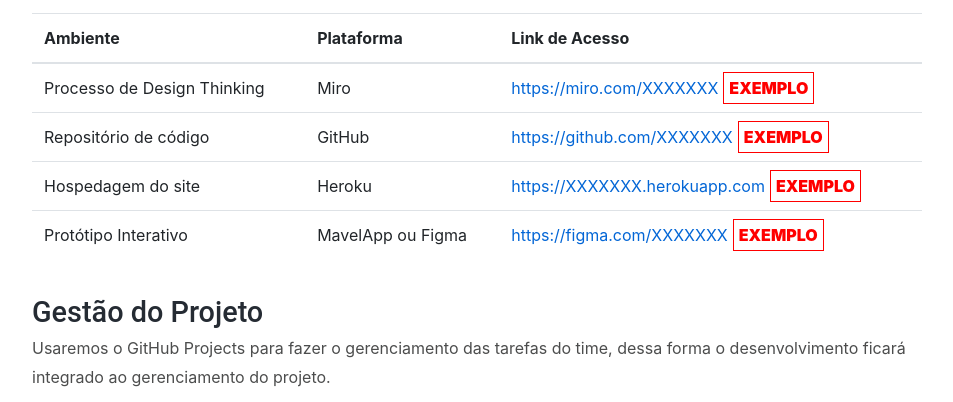
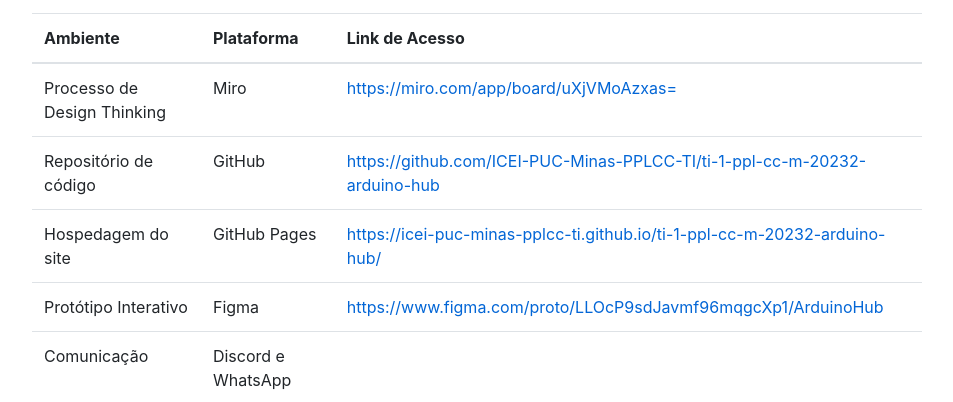
Before and after one commit to ICEI-PUC-Minas-PPLCC-TI/ppl-cc-ti1-2023-2-g-arduino-hub, a plain HTML site: page docs/index.html in a window 1280 px wide. Shown: the part 3701-4103 px from the top of the page, without its empty margins (293-1246 px from the left). Drawn offline with Linux system fonts and the light colour scheme.

Commit message:
Adicionando Metodologia - Ferramentas

```diff
--- a/docs/index.html
+++ b/docs/index.html
@@ -310,22 +310,27 @@
                   <tr>
                     <td>Processo de Design Thinking</td>
                     <td>Miro</td>
-                    <td><a href="https://miro.com/XXXXXXX">https://miro.com/XXXXXXX</a><span class="exemplo">EXEMPLO</span></td>
+                    <td><a target="_blank" href="https://miro.com/app/board/uXjVMoAzxas=/">https://miro.com/app/board/uXjVMoAzxas=</a></td>
                   </tr>
                   <tr>
                     <td>Repositório de código</td>
                     <td>GitHub</td>
-                    <td><a href="https://github.com/XXXXXXX">https://github.com/XXXXXXX</a><span class="exemplo">EXEMPLO</span></td>
+                    <td><a target="_blank" href="https://github.com/ICEI-PUC-Minas-PPLCC-TI/ti-1-ppl-cc-m-20232-arduino-hub">https://github.com/ICEI-PUC-Minas-PPLCC-TI/ti-1-ppl-cc-m-20232-arduino-hub</a></td>
                   </tr>
                   <tr>
                     <td>Hospedagem do site</td>
-                    <td>Heroku</td>
-                    <td><a href="https://XXXXXXX.herokuapp.com">https://XXXXXXX.herokuapp.com</a><span class="exemplo">EXEMPLO</span></td>
+                    <td>GitHub Pages</td>
+                    <td><a target="_blank" href="https://icei-puc-minas-pplcc-ti.github.io/ti-1-ppl-cc-m-20232-arduino-hub/">https://icei-puc-minas-pplcc-ti.github.io/ti-1-ppl-cc-m-20232-arduino-hub/</a></td>
                   </tr>
                   <tr>
                     <td>Protótipo Interativo</td>
-                    <td>MavelApp ou Figma</td>
-                    <td><a href="https://figma.com/XXXXXXX">https://figma.com/XXXXXXX</a><span class="exemplo">EXEMPLO</span></td>
+                    <td>Figma</td>
+                    <td><a target="_blank" href="https://www.figma.com/proto/LLOcP9sdJavmf96mqgcXp1/ArduinoHub?page-id=773%3A135&type=design&node-id=836-625&viewport=3219%2C1827%2C0.15&t=cmrdnYi5H2SP4eFD-1&scaling=scale-down">https://www.figma.com/proto/LLOcP9sdJavmf96mqgcXp1/ArduinoHub</a></td>
+                  </tr>
+                  <tr>
+                    <td>Comunicação</td>
+                    <td>Discord e WhatsApp</td>
+                    <td></td>
                   </tr>
                 </tbody>
               </table>
```
